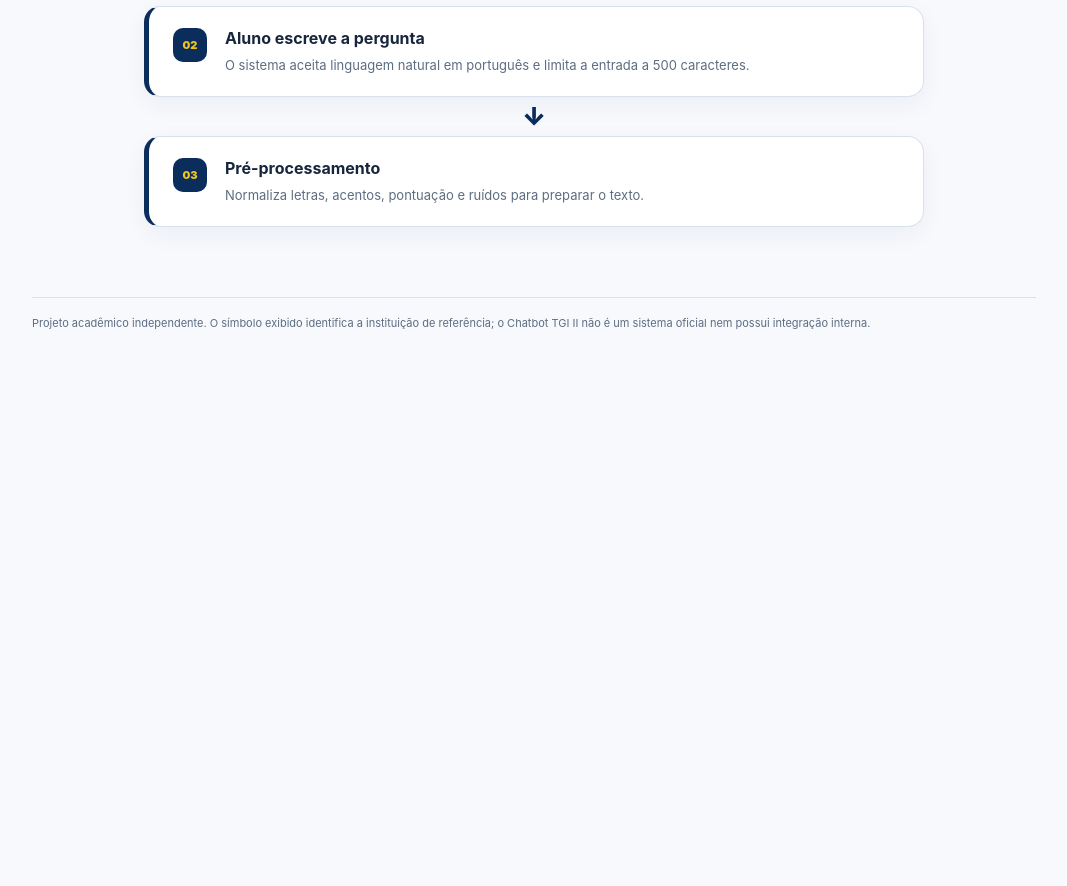
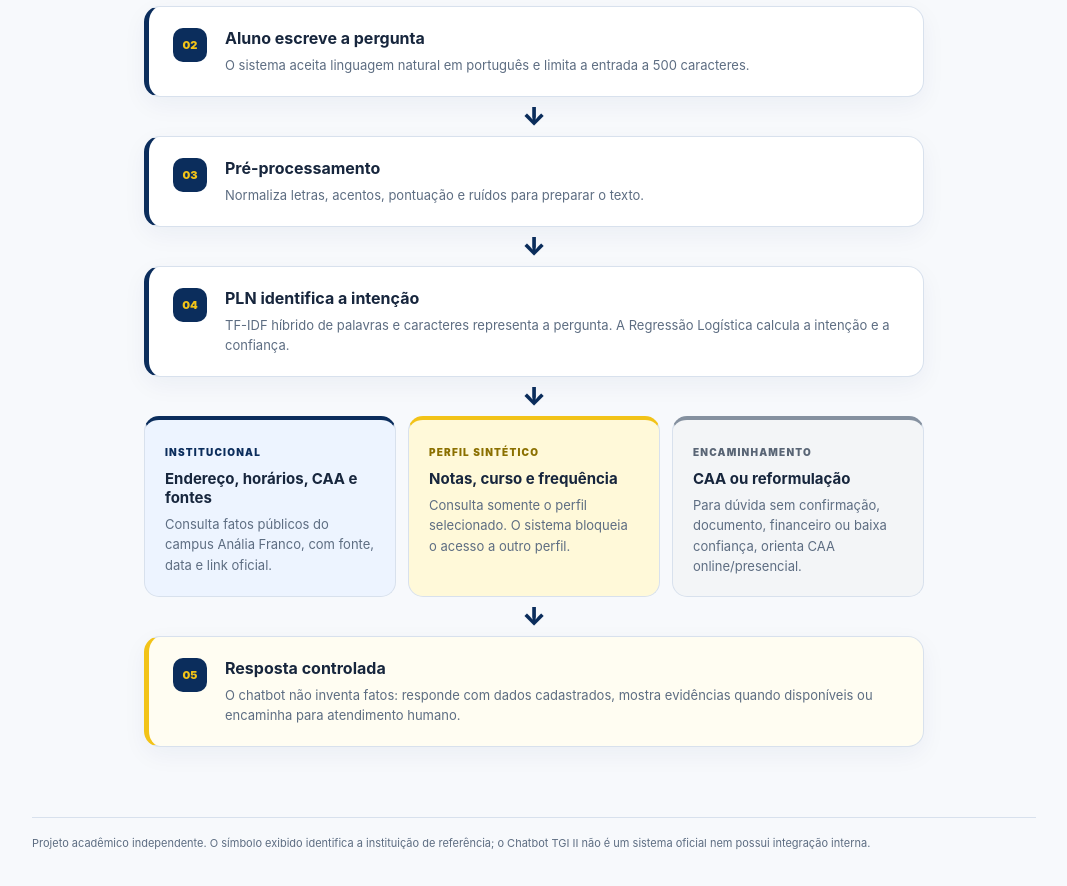
Before and after one commit to denner2k05/tgi-bot, a Flask app: page /fluxograma in a window 1280 px wide. Shown: the part 639-1525 px from the top of the page, without its empty margins (106-1173 px from the left). Before the commit the page ends 969 px from the top, so only its background shows below. Run offline with Flask 3, Linux system fonts and the light colour scheme.

Commit message:
Add flow nodes and branches to fluxograma.html

```diff
--- a/Bot-tcc/templates/fluxograma.html
+++ b/Bot-tcc/templates/fluxograma.html
@@ -27,9 +27,17 @@
       <article class="flow-node"><span class="flow-number">02</span><div><strong>Aluno escreve a pergunta</strong><p>O sistema aceita linguagem natural em português e limita a entrada a 500 caracteres.</p></div></article>
       <div class="flow-arrow">↓</div>
       <article class="flow-node"><span class="flow-number">03</span><div><strong>Pré-processamento</strong><p>Normaliza letras, acentos, pontuação e ruídos para preparar o texto.</p></div></article>
+      <div class="flow-arrow">↓</div>
+      <article class="flow-node"><span class="flow-number">04</span><div><strong>PLN identifica a intenção</strong><p>TF-IDF híbrido de palavras e caracteres representa a pergunta. A Regressão Logística calcula a intenção e a confiança.</p></div></article>
+      <div class="flow-arrow">↓</div>
+      <div class="flow-branches">
+        <article class="flow-branch branch-blue"><span>INSTITUCIONAL</span><strong>Endereço, horários, CAA e fontes</strong><p>Consulta fatos públicos do campus Anália Franco, com fonte, data e link oficial.</p></article>
+        <article class="flow-branch branch-yellow"><span>PERFIL SINTÉTICO</span><strong>Notas, curso e frequência</strong><p>Consulta somente o perfil selecionado. O sistema bloqueia o acesso a outro perfil.</p></article>
+        <article class="flow-branch branch-gray"><span>ENCAMINHAMENTO</span><strong>CAA ou reformulação</strong><p>Para dúvida sem confirmação, documento, financeiro ou baixa confiança, orienta CAA online/presencial.</p></article>
+      </div>
+      <div class="flow-arrow">↓</div>
+      <article class="flow-node flow-result"><span class="flow-number">05</span><div><strong>Resposta controlada</strong><p>O chatbot não inventa fatos: responde com dados cadastrados, mostra evidências quando disponíveis ou encaminha para atendimento humano.</p></div></article>
     </section>
-
-
 
     <footer>Projeto acadêmico independente. O símbolo exibido identifica a instituição de referência; o Chatbot TGI II não é um sistema oficial nem possui integração interna.</footer>
   </main>
```
